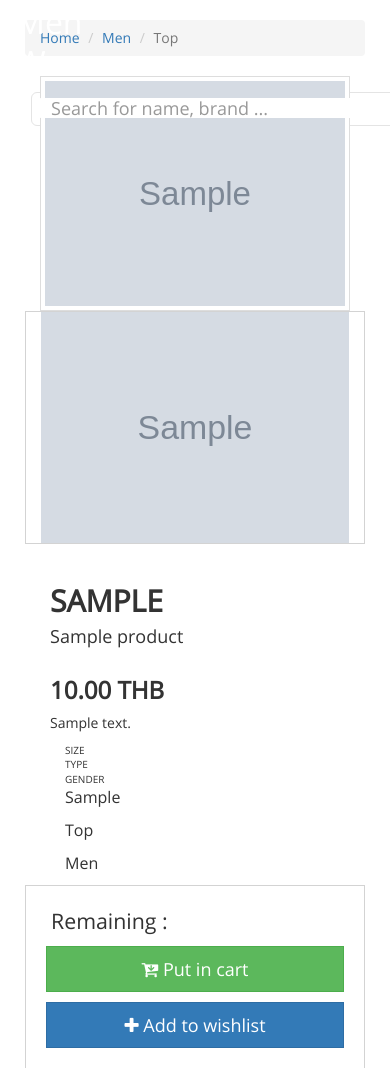
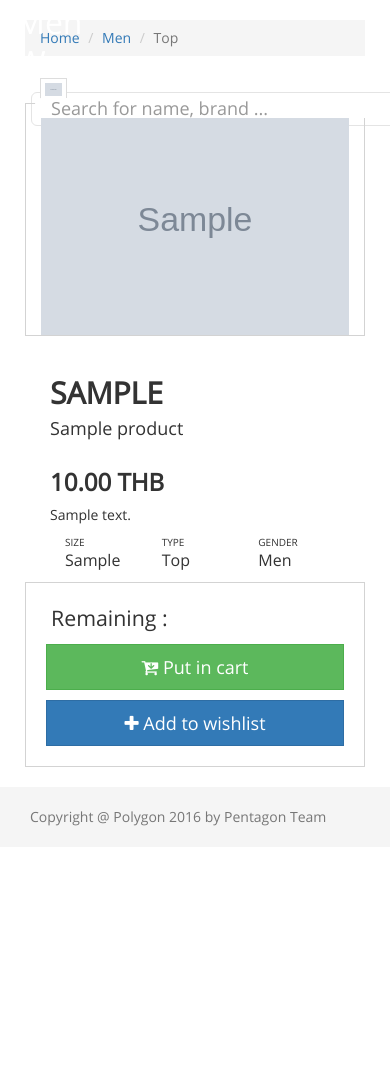
Before and after one commit to kasiditp/Pentagon, a Django app: page /product/1/ in a window 390 px wide; the page is wider, and only the part inside the window is pictured. Shown: the part 59-1127 px from the top of that part. After the commit the page ends 885 px from the top of that part, so only its background shows below. Run offline with Django 3.2, Linux system fonts and the light colour scheme; tables that the repository leaves empty hold one stand-in row (values such as "Sample post"); grey boxes marked "Sample" are stand-in pictures; some libraries are stand-ins or nearby versions.

Commit message:
Changed plugin for magnifier. Gallery is now complete with magnifier.

```diff
--- a/product/static/product/css/details.css
+++ b/product/static/product/css/details.css
@@ -41,8 +41,9 @@ div {
     margin-bottom: 10px;
 }
 .gallery-items {
-    object-fit: fill;
-    margin: 0;
+    /*object-fit: fill;*/
+    margin-bottom: 8%;
+    margin-top: 8%;
 }
 #gallery {
     padding: 0;
@@ -50,3 +51,10 @@ div {
 .img-thumbnail {
     border-radius: 0;
 }
+
+.breadcrumb {
+    border-radius: 0;
+}
+.gallery-items {
+    align-self: center;
+}
--- a/product/static/product/js/jquery.loupe.min.js
+++ /dev/null
@@ -1,2 +0,0 @@
-// (c) 2010 jdbartlett, MIT license
-(function(a){a.fn.loupe=function(b){var c=a.extend({loupe:"loupe",width:200,height:150},b||{});return this.length?this.each(function(){var j=a(this),g,k,f=j.is("img")?j:j.find("img:first"),e,h=function(){k.hide()},i;if(j.data("loupe")!=null){return j.data("loupe",b)}e=function(p){var o=f.offset(),q=f.outerWidth(),m=f.outerHeight(),l=c.width/2,n=c.height/2;if(!j.data("loupe")||p.pageX>q+o.left+10||p.pageX<o.left-10||p.pageY>m+o.top+10||p.pageY<o.top-10){return h()}i=i?clearTimeout(i):0;k.show().css({left:p.pageX-l,top:p.pageY-n});g.css({left:-(((p.pageX-o.left)/q)*g.width()-l)|0,top:-(((p.pageY-o.top)/m)*g.height()-n)|0})};k=a("<div />").addClass(c.loupe).css({width:c.width,height:c.height,position:"absolute",overflow:"hidden"}).append(g=a("<img />").attr("src",j.attr(j.is("img")?"src":"href")).css("position","absolute")).mousemove(e).hide().appendTo("body");j.data("loupe",true).mouseenter(e).mouseout(function(){i=setTimeout(h,10)})}):this}}(jQuery));
--- a/templates/pages/productdetails/details.html
+++ b/templates/pages/productdetails/details.html
@@ -13,54 +13,58 @@
                 </ol>
             </div>
             <div class="row">
-                <div class="col-md-1 col-sm-12" id="gallery">
+                <div class="col-md-1 col-sm-12 col-xs-12" id="gallery">
 
                     {% for image in images %}
 
-                            <div class="col-md-12 col-sm-2 gallery-items">
-                                <img src="{{ image }}" class="img-thumbnail img-responsive">
+                        <div class="col-md-12 col-sm-2 col-xs-2">
+                            <img src="{{ image }}" class="img-thumbnail img-responsive gallery-items
+                                {% if forloop.counter == 0 %}
+                                    active
+                                   {% endif %}
+                                ">
                         </div>
 
                     {% endfor %}
                 </div>
-                <div class="col-md-4 col-sm-12 border">
-                    <img class="product_img img-responsive" src="{{ images.first }}">
+                <div class="col-md-4 col-sm-12 col-xs-12 border">
+                    <img class="product_img img-responsive" src="{{ images.first }}" id="product_img">
                 </div>
-                <div class="col-md-4 col-sm-12" id="product_info">
+                <div class="col-md-4 col-sm-12 col-xs-12" id="product_info">
                     {% load humanize %}
                     <div class="row">
                         <h2><b> {{ product.brand |upper }} </b></h2>
                         <h4>{{ product.name }}</h4>
                     </div>
-                    <div class="row"><h3><b>{{ product.price|floatformat:2|intcomma}} THB</b></h3></div>
+                    <div class="row"><h3><b>{{ product.price|floatformat:2|intcomma }} THB</b></h3></div>
                     {#                    <div class="row"><h2>Details</h2></div>#}
                     <div class="row"><p>{{ product.description|linebreaksbr }}</p></div>
                     <div class="row">
-                        <div class="col-md-4 col-sm-4"><p class="sizetypesexheaderrow">SIZE</p></div>
-                        <div class="col-md-4 col-sm-4"><p class="sizetypesexheaderrow">TYPE</p></div>
-                        <div class="col-md-4 col-sm-4"><p class="sizetypesexheaderrow">GENDER</p></div>
+                        <div class="col-md-4 col-sm-4 col-xs-4"><p class="sizetypesexheaderrow">SIZE</p></div>
+                        <div class="col-md-4 col-sm-4 col-xs-4"><p class="sizetypesexheaderrow">TYPE</p></div>
+                        <div class="col-md-4 col-sm-4 col-xs-4"><p class="sizetypesexheaderrow">GENDER</p></div>
                     </div>
                     <div class="row" id="sizetypesexrow">
-                        <div class="col-md-4 col-sm-4"><p class="sizetypesexrow">{{ product.size }}</p></div>
-                        <div class="col-md-4 col-sm-4"><p class="sizetypesexrow">{{ type }}</p></div>
-                        <div class="col-md-4 col-sm-4"><p class="sizetypesexrow">{{ sex }}</p></div>
+                        <div class="col-md-4 col-sm-4 col-xs-4"><p class="sizetypesexrow">{{ product.size }}</p></div>
+                        <div class="col-md-4 col-sm-4 col-xs-4"><p class="sizetypesexrow">{{ type }}</p></div>
+                        <div class="col-md-4 col-sm-4 col-xs-4"><p class="sizetypesexrow">{{ sex }}</p></div>
                     </div>
                 </div>
-                <div class="col-md-3 border" id="cart_interact">
+                <div class="col-md-3 col-sm-12 col-xs-12 border" id="cart_interact">
                     <div class="row" id="remaining_stock">
                         <p>Remaining :</p>
                     </div>
                     <div class="row">
-                        <div class="col-md-12 col-sm-12">
+                        <div class="col-md-12 col-sm-12 col-xs-12">
                             <button class="btn btn-success btn-lg btn-block" id="add_to_cart_btn">
-                            <i class="fa fa-cart-arrow-down" aria-hidden="true"></i>  Put in cart
+                                <i class="fa fa-cart-arrow-down" aria-hidden="true"></i> Put in cart
                             </button>
                         </div>
                     </div>
                     <div class="row">
-                        <div class="col-md-12 col-sm-12">
+                        <div class="col-md-12 col-sm-12 col-xs-12">
                             <button class="btn btn-primary btn-lg btn-block" id="add_to_wishlist_btn">
-                            <i class="fa fa-plus" aria-hidden="true"></i>  Add to wishlist
+                                <i class="fa fa-plus" aria-hidden="true"></i> Add to wishlist
                             </button>
                         </div>
                     </div>
@@ -72,9 +76,23 @@
     {% block script %}
         {#        <script src="http://ajax.googleapis.com/ajax/libs/jquery/1/jquery.min.js" type="text/javascript"></script>#}
         <!--- Magnifier JS --->
-        <script src="{% static 'product/js/jquery.loupe.min.js' %}"></script>
+        <script src="{% static 'product/js/okzoom.min.js' %}" type="text/javascript"></script>
         <script type="text/javascript">
-            $('.product_img').loupe();
+        $(function () {
+             $('#product_img').okzoom({
+                width: 200,
+                height: 200,
+                round: true,
+                background: "#fff",
+                backgroundRepeat: "repeat",
+                shadow: "0 0 0px #000",
+                border: "0px solid black"
+            });
+        });
+            function changeImage() {
+                $('#product_img').attr('src', this.src);
+            }
+            $('.gallery-items').click(changeImage);
         </script>
     {% endblock %}
 {% endblock %}
```
Also changed, not shown: product/static/product/js/okzoom.min.js (added). Lines whose indentation alone changed are shown as unchanged.
